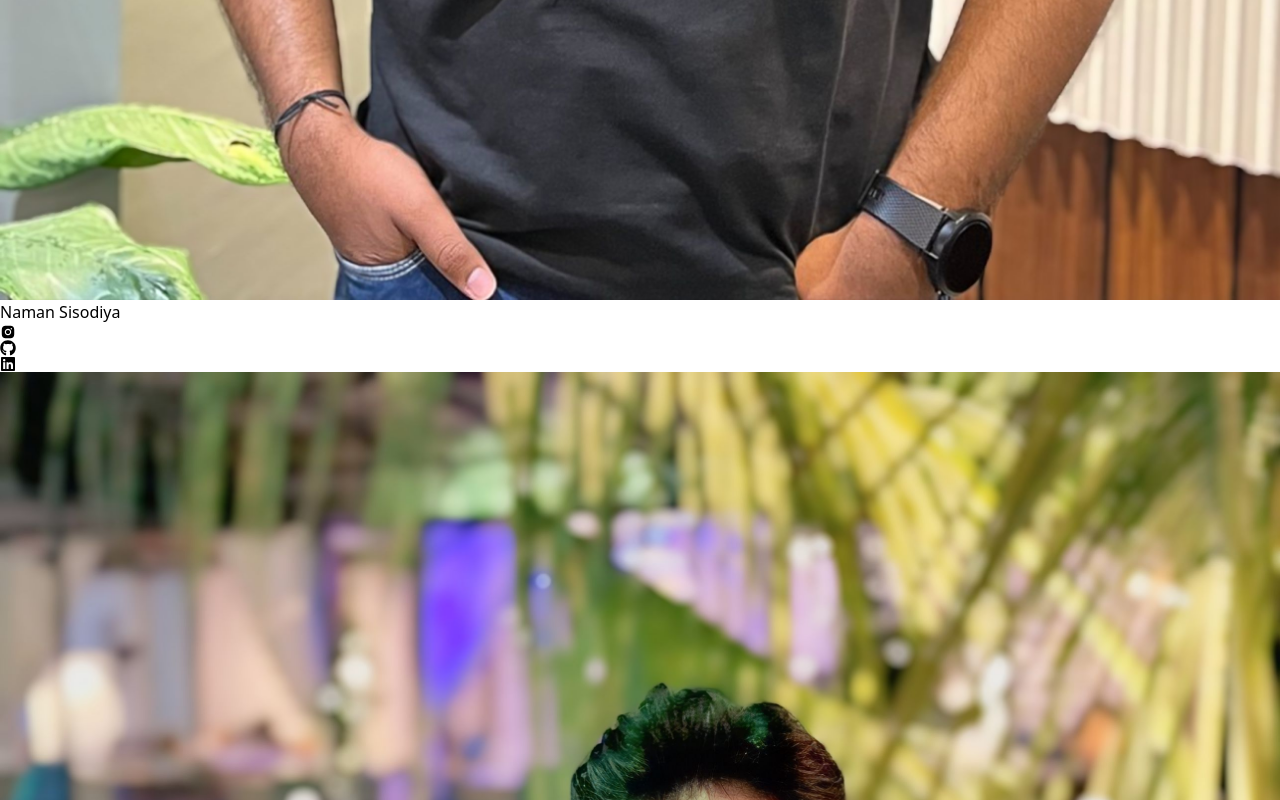
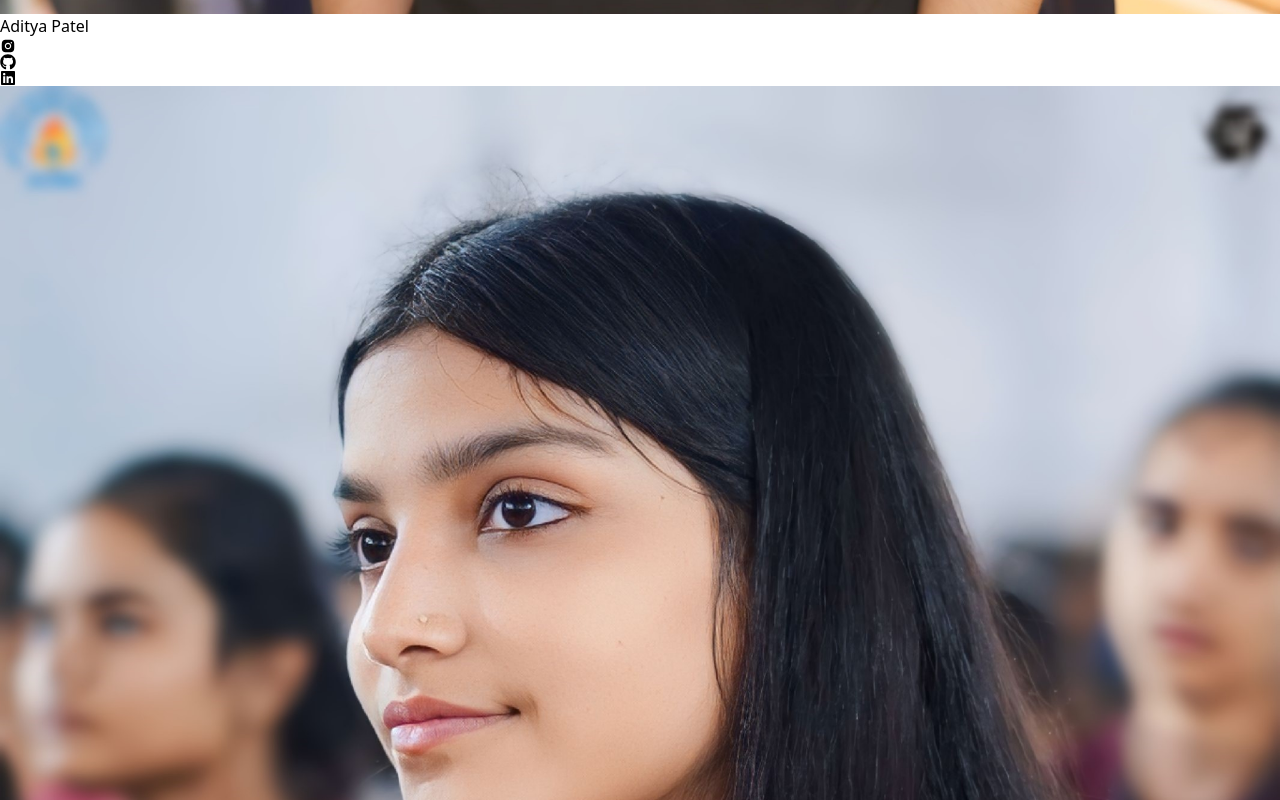
Before and after one commit to aadixcodes/NexHub---Tech-Community-Website, a Next.js app: page /gamealchemy-gaming-development-workshop in a window 1280 px wide. Shown: the part 4112-4912 px from the top of the page. Built offline with nearby package versions, Linux system fonts and the light colour scheme.

Commit message:
Organisers Changes

```diff
--- a/src/app/gamealchemy-gaming-development-workshop/page.jsx
+++ b/src/app/gamealchemy-gaming-development-workshop/page.jsx
@@ -25,15 +25,15 @@ const GameAlchemyGamingDevelopmentWorkshop = () => {
 
   const handleCouponApplication = () => {
     const validCoupons = {
-      ABHYU: 49,  // Discounted price for ABHYU
-      DHW50: 49,  // Discounted price for DHW50
+      ABHYU: 49,
+      DHW50: 49,
     };
 
-    const normalizedCode = couponCode.toUpperCase(); // Convert to uppercase for case-insensitivity
+    const normalizedCode = couponCode.toUpperCase();
     if (validCoupons[normalizedCode] !== undefined) {
       setCouponApplied(true);
       setCouponError("");
-      setDiscountedPrice(validCoupons[normalizedCode]); // Set the discounted price based on coupon
+      setDiscountedPrice(validCoupons[normalizedCode]);
     } else {
       setCouponApplied(false);
       setCouponError("Invalid coupon code");
--- a/src/components/GamingDevOrganisers.jsx
+++ b/src/components/GamingDevOrganisers.jsx
@@ -16,30 +16,30 @@ const GamingDevOrganisers = () => {
   ];
 
   const organisers = [
-    {
-      id: 1,
-      name: 'Naman Sisodiya',
-      image: '/Assets/MembersImages/naman.jpg',
-      instagram: 'https://www.instagram.com/naman29.ai?utm_source=ig_web_button_share_sheet&igsh=ZDNlZDc0MzIxNw==',
-      github: '',
-      linkedin: 'https://www.linkedin.com/in/naman-sisodiya-7632622aa'
-    },
-    {
-      id: 2,
-      name: 'Vaidic Tiwari',
-      image: '/Assets/MembersImages/vaidic.jpg',
-      instagram: 'https://www.instagram.com/vaidic_t?utm_source=ig_web_button_share_sheet&igsh=ZDNlZDc0MzIxNw==',
-      github: '',
-      linkedin: 'https://www.linkedin.com/in/vaidictiwari'
-    },
-    {
-      id: 3,
-      name: 'Shivam Sharma',
-      image: '/Assets/MembersImages/shivam.jpg',
-      instagram: 'https://www.instagram.com/shivamsharma.py?utm_source=ig_web_button_share_sheet&igsh=ZDNlZDc0MzIxNw==',
-      github: '',
-      linkedin: 'https://www.linkedin.com/in/shivam-sharma-ab489721b'
-    },
+    // {
+    //   id: 1,
+    //   name: 'Naman Sisodiya',
+    //   image: '/Assets/MembersImages/naman.jpg',
+    //   instagram: 'https://www.instagram.com/naman29.ai?utm_source=ig_web_button_share_sheet&igsh=ZDNlZDc0MzIxNw==',
+    //   github: '',
+    //   linkedin: 'https://www.linkedin.com/in/naman-sisodiya-7632622aa'
+    // },
+    // {
+    //   id: 2,
+    //   name: 'Vaidic Tiwari',
+    //   image: '/Assets/MembersImages/vaidic.jpg',
+    //   instagram: 'https://www.instagram.com/vaidic_t?utm_source=ig_web_button_share_sheet&igsh=ZDNlZDc0MzIxNw==',
+    //   github: '',
+    //   linkedin: 'https://www.linkedin.com/in/vaidictiwari'
+    // },
+    // {
+    //   id: 3,
+    //   name: 'Shivam Sharma',
+    //   image: '/Assets/MembersImages/shivam.jpg',
+    //   instagram: 'https://www.instagram.com/shivamsharma.py?utm_source=ig_web_button_share_sheet&igsh=ZDNlZDc0MzIxNw==',
+    //   github: '',
+    //   linkedin: 'https://www.linkedin.com/in/shivam-sharma-ab489721b'
+    // },
     {
       id: 4,
       name: 'Aditya Patel',
```
